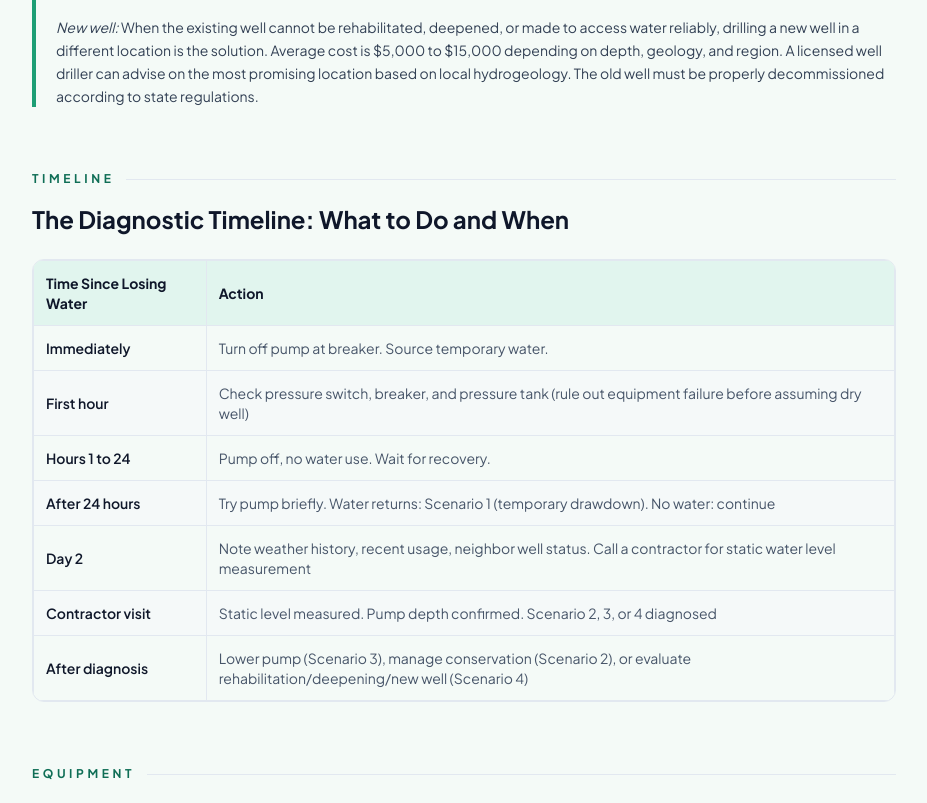
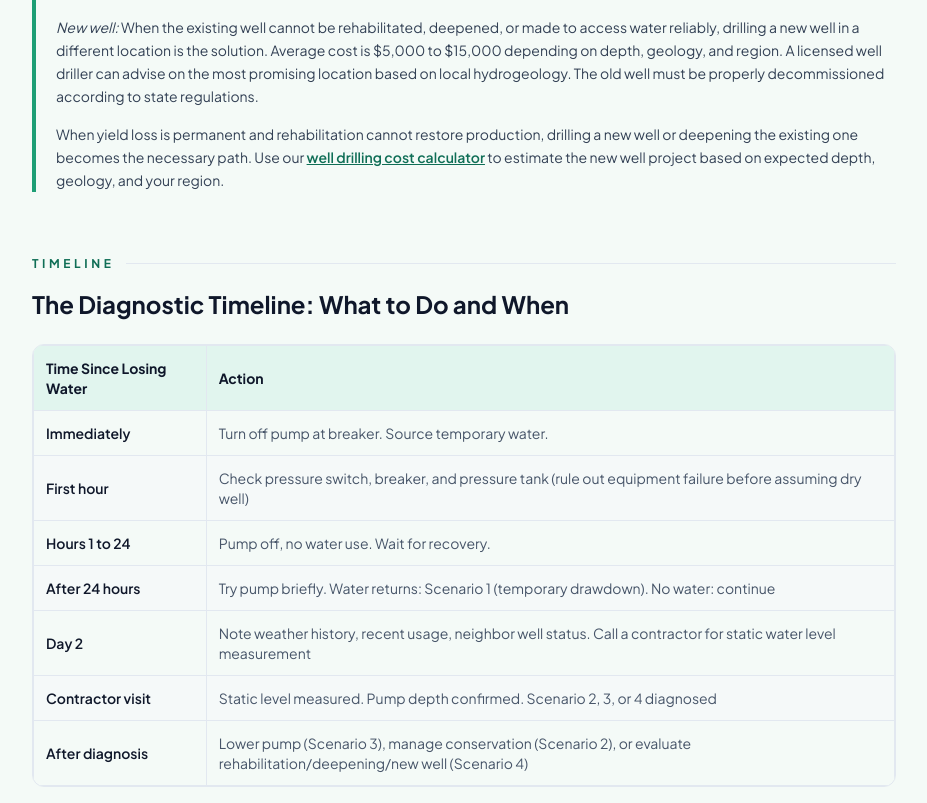
Before and after one commit to thebasementguide2026/thewell.guide-, a Next.js app: page /problems/well-running-dry in a window 1280 px wide. Shown: the part 5481-6284 px from the top of the page, without its empty margins (176-1103 px from the left). Built offline with nearby package versions, Linux system fonts and the light colour scheme.

Commit message:
Add link to well drilling calculator after permanent yield-loss path

```diff
--- a/app/problems/well-running-dry/page.tsx
+++ b/app/problems/well-running-dry/page.tsx
@@ -280,7 +280,8 @@ export default function WellRunningDry() {
             <p className='text-slate-700 leading-relaxed text-sm mb-4'><em>Well rehabilitation:</em> Clogged screens, mineral buildup, and iron bacteria can reduce well yield dramatically. A licensed contractor can clean or redevelop the well using techniques including chemical treatment (acidizing), high-pressure jetting, or mechanical brushing. If the yield decline is from well fouling rather than true aquifer change, rehabilitation can restore flow.</p>
             <p className='text-slate-700 leading-relaxed text-sm mb-4'><em>Hydrofracturing:</em> For wells drilled in bedrock, high-pressure water injection into the bore can open existing fractures in the rock and create pathways for water to enter the well. Success rates range from 60 to 90 percent. Cost is typically $2,000 to $7,000. It is significantly cheaper than drilling a new well and worth attempting for bedrock wells before committing to a new drill.</p>
             <p className='text-slate-700 leading-relaxed text-sm mb-4'><em>Lowering the pump or deepening the well:</em> If the static water level is still present but lower than the pump can reach, lowering the pump is tried first. If the well is not deep enough to lower the pump sufficiently, deepening the borehole to reach a lower water-bearing formation is an option. Deepening costs $3,000 to $10,000 and is not guaranteed &mdash; deeper drilling in the same location does not always find water.</p>
-            <p className='text-slate-700 leading-relaxed text-sm'><em>New well:</em> When the existing well cannot be rehabilitated, deepened, or made to access water reliably, drilling a new well in a different location is the solution. Average cost is $5,000 to $15,000 depending on depth, geology, and region. A licensed well driller can advise on the most promising location based on local hydrogeology. The old well must be properly decommissioned according to state regulations.</p>
+            <p className='text-slate-700 leading-relaxed text-sm mb-4'><em>New well:</em> When the existing well cannot be rehabilitated, deepened, or made to access water reliably, drilling a new well in a different location is the solution. Average cost is $5,000 to $15,000 depending on depth, geology, and region. A licensed well driller can advise on the most promising location based on local hydrogeology. The old well must be properly decommissioned according to state regulations.</p>
+            <p className='text-slate-700 leading-relaxed text-sm'>When yield loss is permanent and rehabilitation cannot restore production, drilling a new well or deepening the existing one becomes the necessary path. Use our <Link href='/cost-guides/well-drilling-cost-calculator' className='underline font-semibold' style={{ color: '#0F6E56' }}>well drilling cost calculator</Link> to estimate the new well project based on expected depth, geology, and your region.</p>
           </div>
         </div>
 
```
